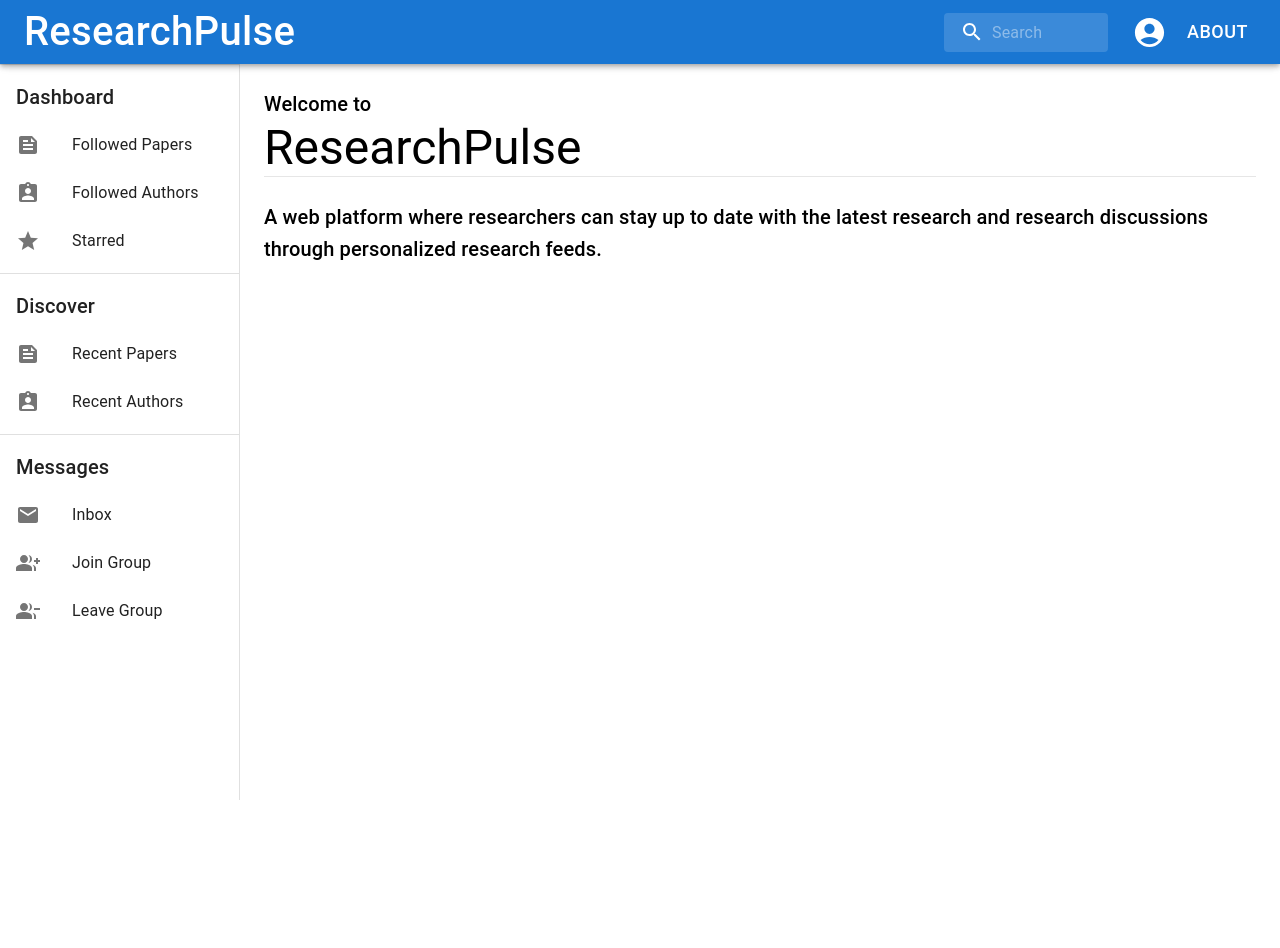
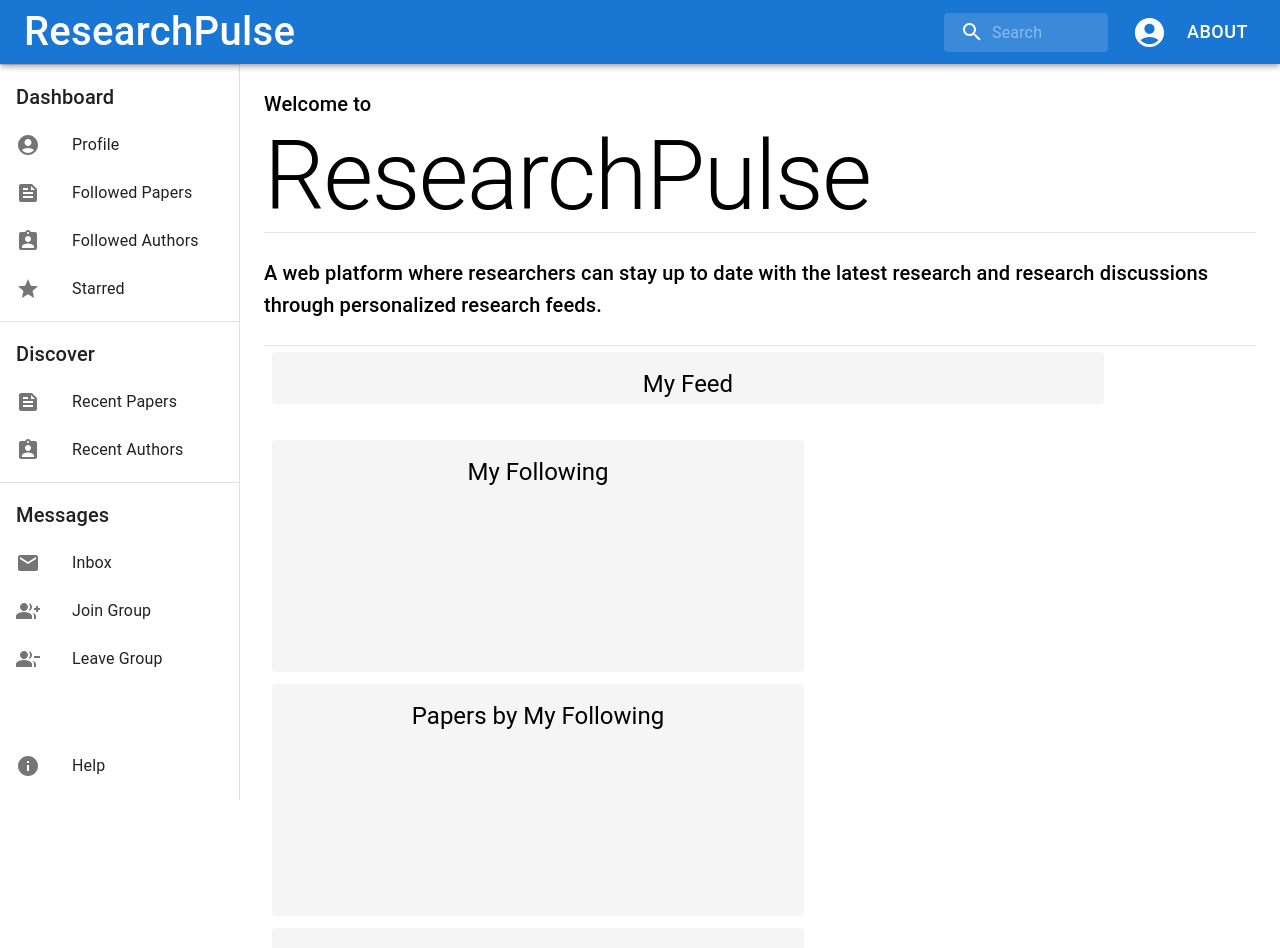
Before and after one commit to yale-cpsc-419-25sp/ResearchPulse, a React (Create React App) app in the folder frontend/: page /dashboard in a window 1280 px wide. Shown: the top 948 px of the page. Before the commit the page ends 800 px from the top, so only its background shows below. Built offline with nearby package versions, Linux system fonts and the light colour scheme.

Commit message:
main page layout

```diff
--- a/frontend/src/pages/dashboard.js
+++ b/frontend/src/pages/dashboard.js
@@ -1,15 +1,9 @@
 import * as React from 'react';
 import { useState } from 'react';
 import { styled, alpha } from '@mui/material/styles';
-import AppBar from '@mui/material/AppBar';
-import Box from '@mui/material/Box';
-import Toolbar from '@mui/material/Toolbar';
-import Typography from '@mui/material/Typography';
+import {Box, Drawer, List, AppBar, Toolbar, Typography, Divider, Button, IconButton} from '@mui/material';
 import InputBase from '@mui/material/InputBase';
 import SearchIcon from '@mui/icons-material/Search';
-import Drawer from '@mui/material/Drawer';
-import Divider from '@mui/material/Divider';
-import List from '@mui/material/List';
 import ListItem from '@mui/material/ListItem';
 import ListItemButton from '@mui/material/ListItemButton';
 import ListItemIcon from '@mui/material/ListItemIcon';
@@ -21,9 +15,10 @@ import AssignmentIndIcon from '@mui/icons-material/AssignmentInd';
 import GroupAddIcon from '@mui/icons-material/GroupAdd';
 import GroupRemoveIcon from '@mui/icons-material/GroupRemove';
 import AccountCircleIcon from '@mui/icons-material/AccountCircle';
-import { Button, IconButton } from '@mui/material';
 import MenuItem from '@mui/material/MenuItem';
 import Menu from '@mui/material/Menu';
+import InfoIcon from '@mui/icons-material/Info';
+import Grid from '@mui/material/Grid2';
 
 
 const drawerSize = 240;
@@ -33,6 +28,7 @@ const drawerItems = [
   {
     header: 'Dashboard',
     items: [
+      {name: 'Profile', icon: <AccountCircleIcon />},
       {name: 'Followed Papers', icon: <FeedIcon />},
       {name: 'Followed Authors', icon: <AssignmentIndIcon />},
       {name: 'Starred', icon: <StarIcon/>},
@@ -121,14 +117,37 @@ function DrawerSection(component) {
   );
 }
 
+const Boxes = styled(Box)(({ theme, height }) => ({
+  backgroundColor: theme.palette.action.hover,
+  borderRadius: theme.shape.borderRadius,
+  height,
+  padding: theme.spacing(2),
+}));
+
+const ProfileBox = ({height, width, type, title, attributes}) => (
+  <Button sx={{textTransform: 'none'}}>
+    <Boxes height={height} width={width}>
+      <Typography variant={type} color="black">
+        {title}
+        {attributes.map((attr) => (
+          <Box>
+            {attr}
+          </Box>
+        ))}
+      </Typography>
+    </Boxes>
+  </Button>
+);
+
 function Dashboard() {
 
-  const [auth, setAuth] = useState(true);
+  const [auth] = useState(true);
   const [anchorEl, setAnchorEl] = useState(null);
 
-  const handleChange = (event) => {
-    setAuth(event.target.checked);
-  };
+  // const handleChange = (event) => {
+  //   setAuth(event.target.checked);
+  // };
+  // TODO: Backend connection
 
   const handleMenu = (event) => {
     setAnchorEl(event.currentTarget);
@@ -138,6 +157,7 @@ function Dashboard() {
     setAnchorEl(null);
   };
 
+  // TODO: Make ResearchPulse Heading a Button back to homepage
   return (
     <Box sx={{ display: 'flex' }}>
       <AppBar
@@ -209,20 +229,42 @@ function Dashboard() {
       >
         <Toolbar />
         {drawerItems.map((component) => DrawerSection(component))}
+        <List>
+            <ListItem disablePadding sx={{position: "fixed", bottom: 10, width: drawerSize}}>
+              <ListItemButton>
+                <ListItemIcon>
+                  <InfoIcon/>
+                </ListItemIcon>
+                <ListItemText primary = "Help"/>
+              </ListItemButton>
+            </ListItem>
+        </List>
       </Drawer>
       <Box component="main" sx={{ p: 3 }}>
         <Toolbar />
           <Typography variant="h6">
             Welcome to
           </Typography>
-          <Typography variant="h3" marginBlockEnd={3}>
+          <Typography variant="h1" marginBlockEnd={3}>
             ResearchPulse
             <Divider sx={{ opacity:0.8}}/>
           </Typography>
-        <Typography variant="h6">
+        <Typography variant="h6" marginBlockEnd={3}>
           A web platform where researchers can stay up to date with the latest
           research and research discussions through personalized research feeds.
         </Typography>
+        <Divider/>
+          <Grid container spacing={3}>
+            <Grid size="auto">
+              {ProfileBox({height: 20,  width:800, type: 'h5', title: 'My Feed', attributes: [""]})}
+            </Grid>
+            <Grid item style={{width: "100%"}}>
+              {ProfileBox({height: 200, width: 500, type: 'h5', title: 'My Following', attributes: [""]})}
+              {ProfileBox({height: 200,  width: 500, type: 'h5', title: 'Papers by My Following', attributes: [""]})}
+              {ProfileBox({height: 200,  width: 500, type: 'h5', title: 'Starred Papers', attributes: [""]})}
+              {ProfileBox({height: 200,  width: 500, type: 'h5', title: 'Groups', attributes: [""]})}
+            </Grid>
+          </Grid>
       </Box>
     </Box>
   );
```
